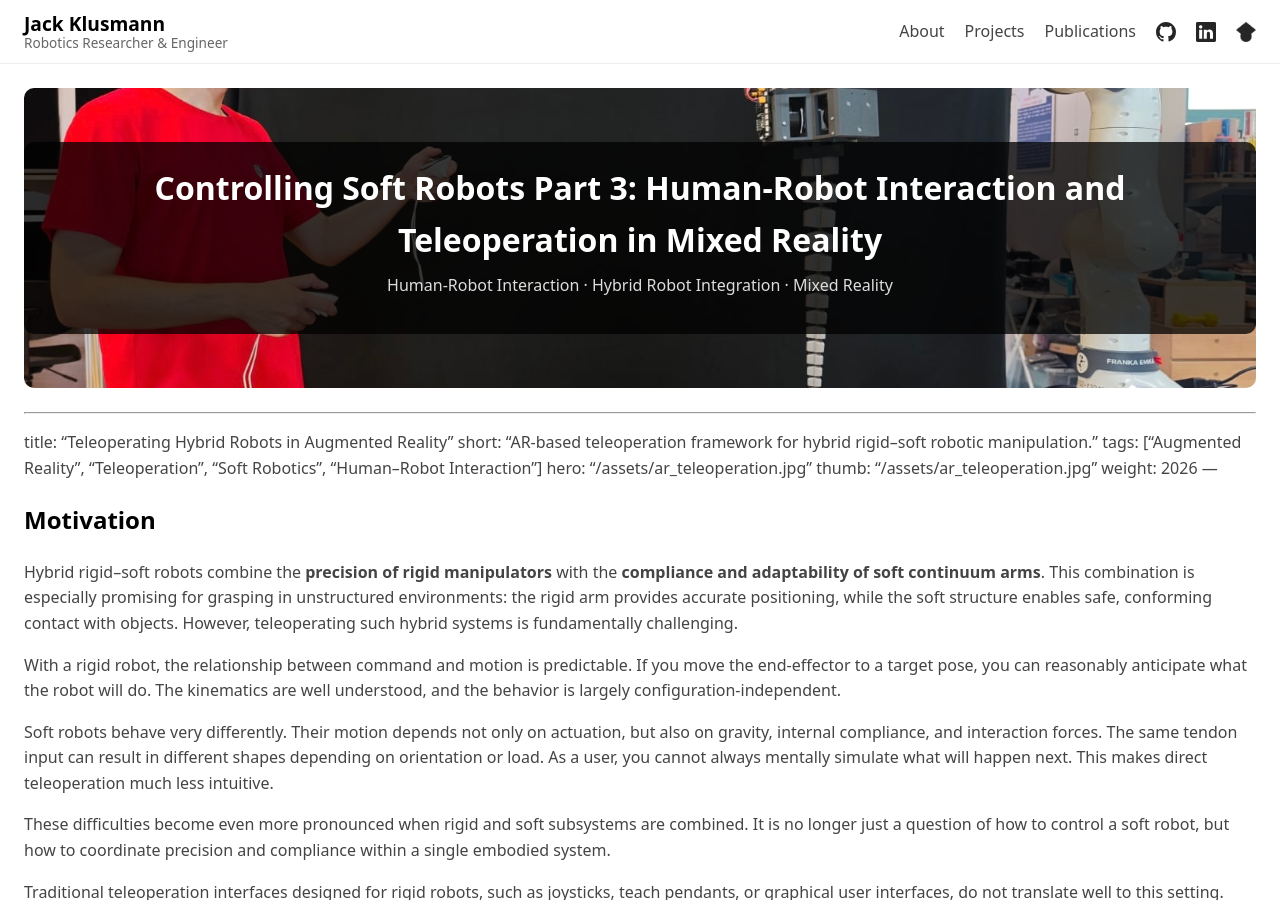
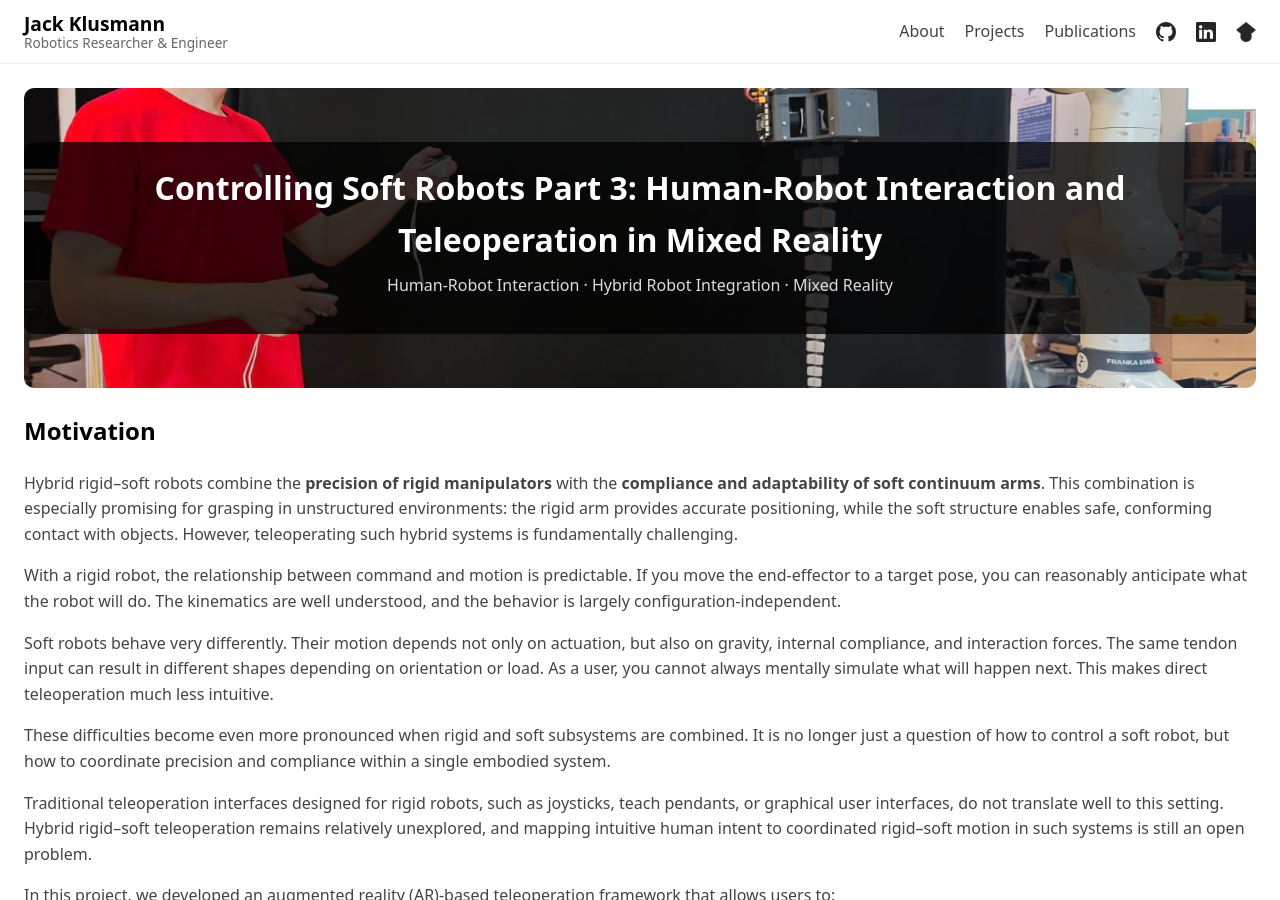
Before and after one commit to Jack-Klusmann/jack-klusmann.github.io, a Jekyll site: the page built from _projects/human_robot_interaction_3.md, in a window 1280 px wide and 900 px high. Built offline with Jekyll 4.4.1, drawn with Linux system fonts in a browser that asks for light colours.

Commit message:
Fixed video

```diff
--- a/_projects/human_robot_interaction_3.md
+++ b/_projects/human_robot_interaction_3.md
@@ -4,15 +4,6 @@
 tags: ["Human-Robot Interaction", "Hybrid Robot Integration", "Mixed Reality"]
 hero: "/assets/interact.jpg"
 thumb: "/assets/interact.jpg"
-weight: 2026
----
-
----
-title: "Teleoperating Hybrid Robots in Augmented Reality"
-short: "AR-based teleoperation framework for hybrid rigid–soft robotic manipulation."
-tags: ["Augmented Reality", "Teleoperation", "Soft Robotics", "Human–Robot Interaction"]
-hero: "/assets/ar_teleoperation.jpg"
-thumb: "/assets/ar_teleoperation.jpg"
 weight: 2026
 ---
 
@@ -176,7 +167,7 @@
 
 <div class="video-container">
   <iframe
-    src="https://www.youtube.com/watch?v=xgFLkJ0uQh0"
+    src="https://www.youtube.com/embed/xgFLkJ0uQh0"
     title="Physical Human-Robot Interaction for Grasping in Augmented Reality via Rigid-Soft Robot Synergy"
     frameborder="0"
     allow="accelerometer; autoplay; clipboard-write; encrypted-media; gyroscope; picture-in-picture"
```
